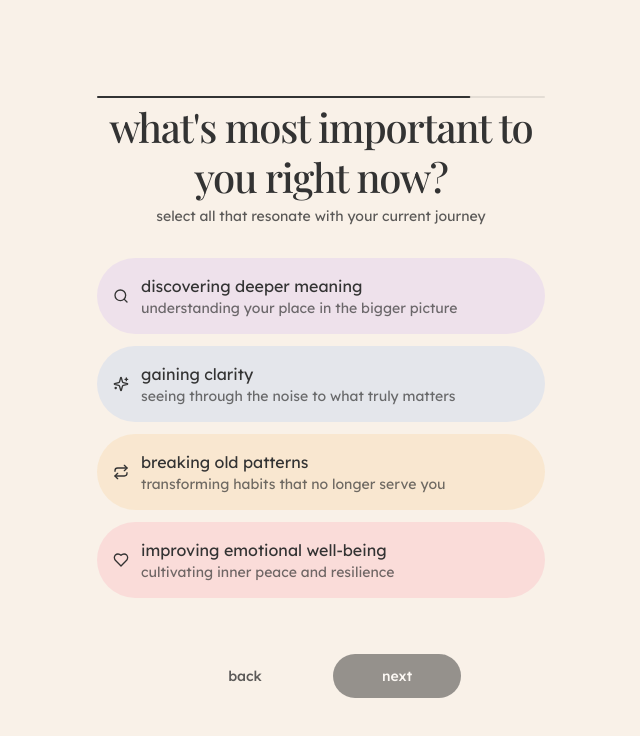
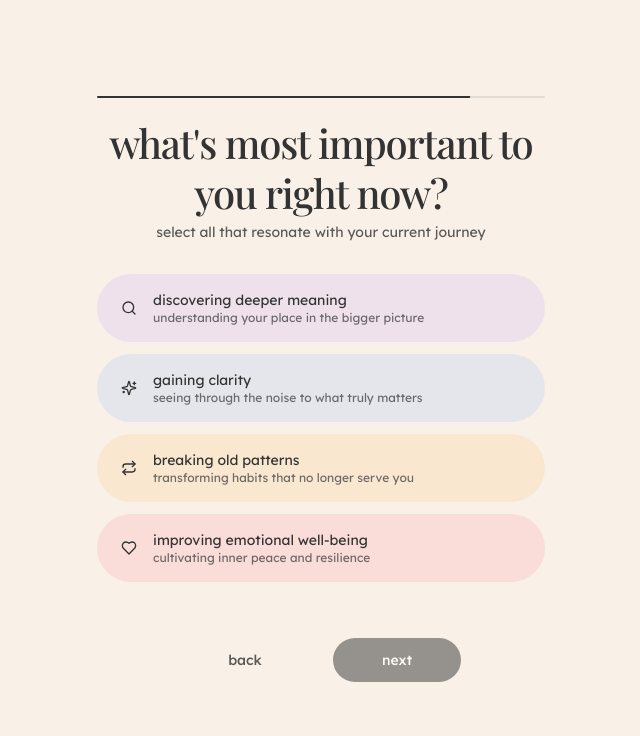
Before and after one commit to lolrazh/sage-mvp, a Next.js app: page /onboarding/5 in a window 1280 px wide. Shown: the top 736 px of the page, without its empty margins (319-959 px from the left). Built offline with nearby package versions, Linux system fonts and the light colour scheme; a web font is replaced by a local one.

Commit message:
fixed page 3, 4, 5 options

```diff
--- a/src/app/onboarding/3/page.tsx
+++ b/src/app/onboarding/3/page.tsx
@@ -50,17 +50,18 @@ export default function OnboardingMood() {
                 relative p-4 rounded-full text-center transition-all ${color}
                 ${stepData.mood === id
                   ? "border border-[#333333]/50"
-                  : "hover:scale-105"}
+                  : ""}
+                transform hover:scale-[1.02] active:scale-[0.98]
               `}
               initial={{ opacity: 0, y: 20 }}
               animate={{ opacity: 1, y: 0 }}
-              whileHover={{ y: -2 }}
-              whileTap={{ scale: 0.95 }}
               transition={{
                 y: { type: "spring", stiffness: 300, damping: 20 }
               }}
             >
-              <span className="text-base">{label}</span>
+              <span className="text-base block">
+                {label}
+              </span>
             </motion.button>
           ))}
         </div>
--- a/src/app/onboarding/4/page.tsx
+++ b/src/app/onboarding/4/page.tsx
@@ -69,21 +69,20 @@ export default function OnboardingEnvironment() {
                 relative p-4 rounded-full text-left transition-all ${color}
                 ${stepData.environment === id
                   ? "border border-[#333333]/50"
-                  : "hover:scale-105"}
+                  : ""}
+                transform hover:scale-[1.02] active:scale-[0.98]
               `}
               initial={{ opacity: 0, y: 20 }}
               animate={{ opacity: 1, y: 0 }}
-              whileHover={{ y: -2 }}
-              whileTap={{ scale: 0.95 }}
               transition={{
                 y: { type: "spring", stiffness: 300, damping: 20 }
               }}
             >
-              <div className="flex items-center gap-3">
+              <div className="flex items-center gap-4 pl-2">
                 <Icon className="w-4 h-4 shrink-0" />
                 <div className="min-w-0">
-                  <div className="text-base truncate">{label}</div>
-                  <div className="text-sm text-[#333333]/70 truncate">{description}</div>
+                  <div className="text-sm truncate">{label}</div>
+                  <div className="text-xs text-[#333333]/70 truncate">{description}</div>
                 </div>
               </div>
             </motion.button>
--- a/src/app/onboarding/5/page.tsx
+++ b/src/app/onboarding/5/page.tsx
@@ -73,21 +73,20 @@ export default function OnboardingAspirations() {
                 onClick={() => handleSelect(id)}
                 className={`
                   relative p-4 rounded-full text-left transition-all ${color}
-                  ${isSelected ? "border border-[#333333]/50" : "hover:scale-105"}
+                  ${isSelected ? "border border-[#333333]/50" : ""}
+                  transform hover:scale-[1.02] active:scale-[0.98]
                 `}
                 initial={{ opacity: 0, y: 20 }}
                 animate={{ opacity: 1, y: 0 }}
-                whileHover={{ y: -2 }}
-                whileTap={{ scale: 0.95 }}
                 transition={{
                   y: { type: "spring", stiffness: 300, damping: 20 }
                 }}
               >
-                <div className="flex items-center gap-3">
+                <div className="flex items-center gap-4 pl-2">
                   <Icon className="w-4 h-4 shrink-0" />
                   <div className="min-w-0">
-                    <div className="text-base truncate">{label}</div>
-                    <div className="text-sm text-[#333333]/70 truncate">{description}</div>
+                    <div className="text-sm truncate">{label}</div>
+                    <div className="text-xs text-[#333333]/70 truncate">{description}</div>
                   </div>
                 </div>
               </motion.button>
--- a/src/components/ui/country-dropdown.tsx
+++ b/src/components/ui/country-dropdown.tsx
@@ -106,15 +106,15 @@ const CountryDropdownComponent = (
         } as React.CSSProperties}
       >
         <Command className="w-full max-h-[300px]">
-          <CommandList className="[&_[cmdk-list-sizer]]:!py-2 [&_[cmdk-list]]:!px-2 overflow-y-auto">
-            <div className="sticky top-0 z-10 bg-[#F9F1E8] border-b border-[#333333]/10 mx-2">
+          <CommandList className="[&_[cmdk-list-sizer]]:!py-2 [&_[cmdk-list]]:!px-2 overflow-y-auto scroll-top">
+            <div className="sticky top-0 z-10 bg-[#F9F1E8] border-b border-[#333333]/10 mx-2 mb-2">
               <CommandInput
                 placeholder="search country..."
                 className="lowercase h-12 px-2 border-none focus-visible:ring-0"
               />
             </div>
             <CommandEmpty className="lowercase text-sm py-6 text-center text-[#333333]/50">no country found.</CommandEmpty>
-            <CommandGroup>
+            <CommandGroup className="pt-2">
               {options
                 .filter((x) => x.name)
                 .map((option, key: number) => (
@@ -156,6 +156,10 @@ const CountryDropdownComponent = (
           background: var(--scrollbar-thumb-bg);
           border-radius: 20px;
         }
+        .scroll-top {
+          scroll-behavior: auto;
+          scroll-padding-top: 0;
+        }
       `}</style>
     </Popover>
   );
```
